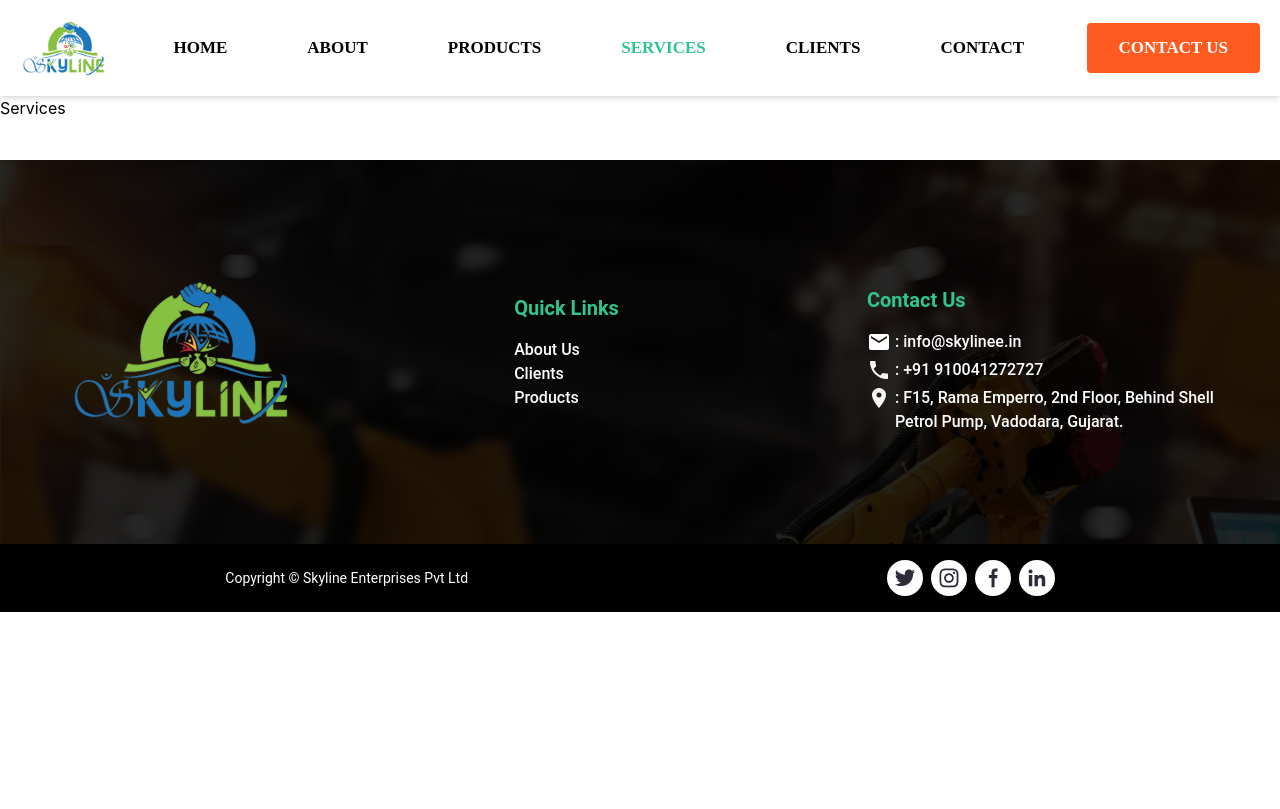
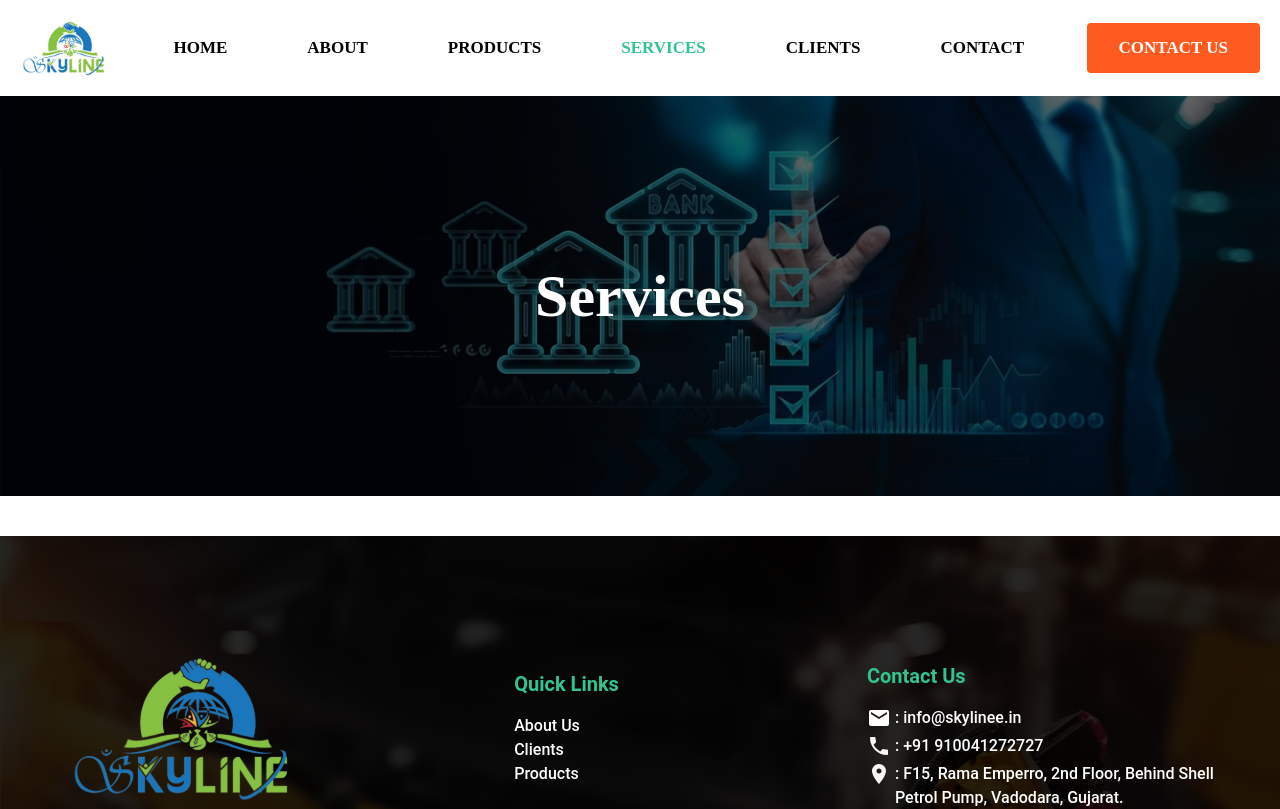
Before and after one commit to devmak122/skylines, a React (Create React App) app: page /Services in a window 1280 px wide. Shown: the top 809 px of the page. Built offline with nearby package versions, Linux system fonts and the light colour scheme.

Commit message:
add services page

```diff
--- a/src/pages/Services.jsx
+++ b/src/pages/Services.jsx
@@ -1,9 +1,40 @@
-import React from 'react'
+import React from "react";
+import services from "../assets/images/services.svg";
+import item1 from "../assets/images/item1.svg";
+import item2 from "../assets/images/item2.svg";
+import item3 from "../assets/images/item3.svg";
+import item4 from "../assets/images/item4.svg";
+import trans1 from "../assets/images/trans1.jpeg";
+import trans2 from "../assets/images/Trans2.jpeg";
+import trans3 from "../assets/images/Trans3.jpeg";
+import elipse2 from "../assets/images/elipse2.svg";
+import group from "../assets/images/group.svg";
+import client2 from "../assets/images/client2.png";
+import client1 from "../assets/images/client1.png";
+import { Link } from "react-router-dom";
+import { FaClock, FaBalanceScale, FaLightbulb, FaHandshake, FaBullseye } from 'react-icons/fa';
+// import elipse3 from "../assets/images/elipse3.svg";
 
-const Services = () => {
+import { Zoom } from "react-awesome-reveal";
+
+const About = () => {
   return (
-    <div>Services</div>
-  )
-}
+    <div className="z-0 overflow-x-hidden">
+      {/* Mobile View */}
+      <div
+        className="w-full bg-black bg-opacity-50 justify-center bg-cover mobile:bg-center mobile:bg-cover  bg-center bg-no-repeat flex flex-col items-center"
+        style={{ backgroundImage: `url(${services})`, height: "50vh" }}
+      >
+        <h1 className="text-white text-center flex items-center justify-center font-bold  font-poppins text-6xl">
+          Services
+        </h1>
+      </div>
 
-export default Services
+      {/* Tablet and Above View */}
+
+
+    </div>
+  );
+};
+
+export default About;
```
Also changed, not shown: src/assets/images/services.svg (added).
